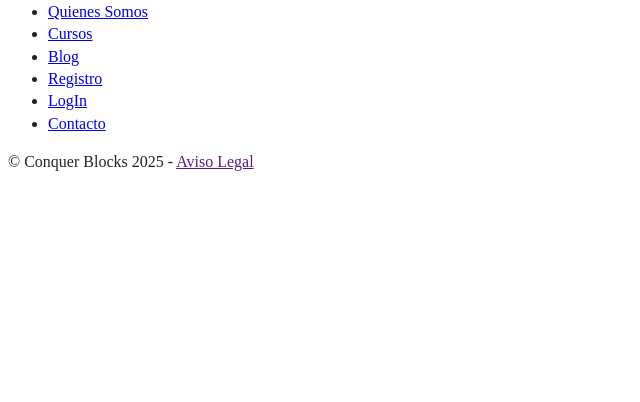
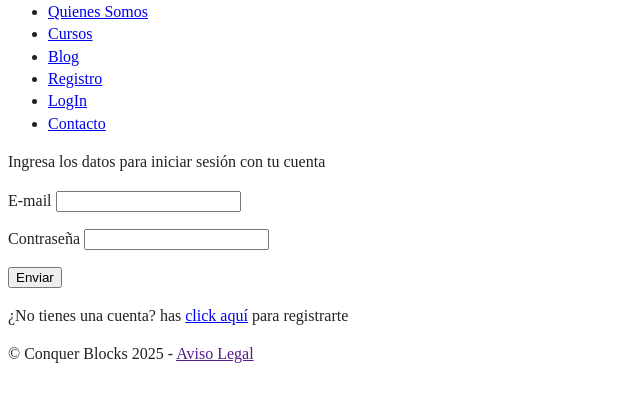
Before and after one commit to Cristian-Ser/conquer_academy-html_project, a website: page pages/login.html in a window 1280 px wide. Shown: the part 76-478 px from the top of the page, without its empty margins (0-640 px from the left). Drawn offline with Linux system fonts and the light colour scheme; files that its build step writes are made by us from their sources; files whose address does not match are found by name.

Commit message:
Creación de form en 'login' page y agregados en la página 'registro'

```diff
--- a/pages/login.html
+++ b/pages/login.html
@@ -24,6 +24,7 @@
           width="150"></a>
     </figure>
 
+    <!-- nav -->
     <nav>
       <ul>
         <li><a href="../index.html">Home</a></li>
@@ -37,6 +38,29 @@
     </nav>
   </header>
 
+  <main>
+    <p>Ingresa los datos para iniciar sesión con tu cuenta</p>
+    <!-- formulario de inicio de sesión -->
+    <form action="" method="get">
+
+      <!-- mail -->
+      <p>
+        <label for="mail">E-mail</label>
+        <input type="email" name="mail" id="mail">
+      </p>
+
+      <!-- contraseña -->
+      <p>
+        <label for="contrasena">Contraseña</label>
+        <input type="password" name="contrasena" id="contrasena">
+      </p>
+
+      <button>Enviar</button>
+
+      <p>¿No tienes una cuenta? has <a href="./registro.html">click aquí</a> para registrarte</p>
+    </form>
+  </main>
+
   <footer>
     <p>© Conquer Blocks 2025 - <a href="">Aviso Legal</a></p>
   </footer>
```
Also changed, not shown: pages/registro.html (+5 -1 lines).
